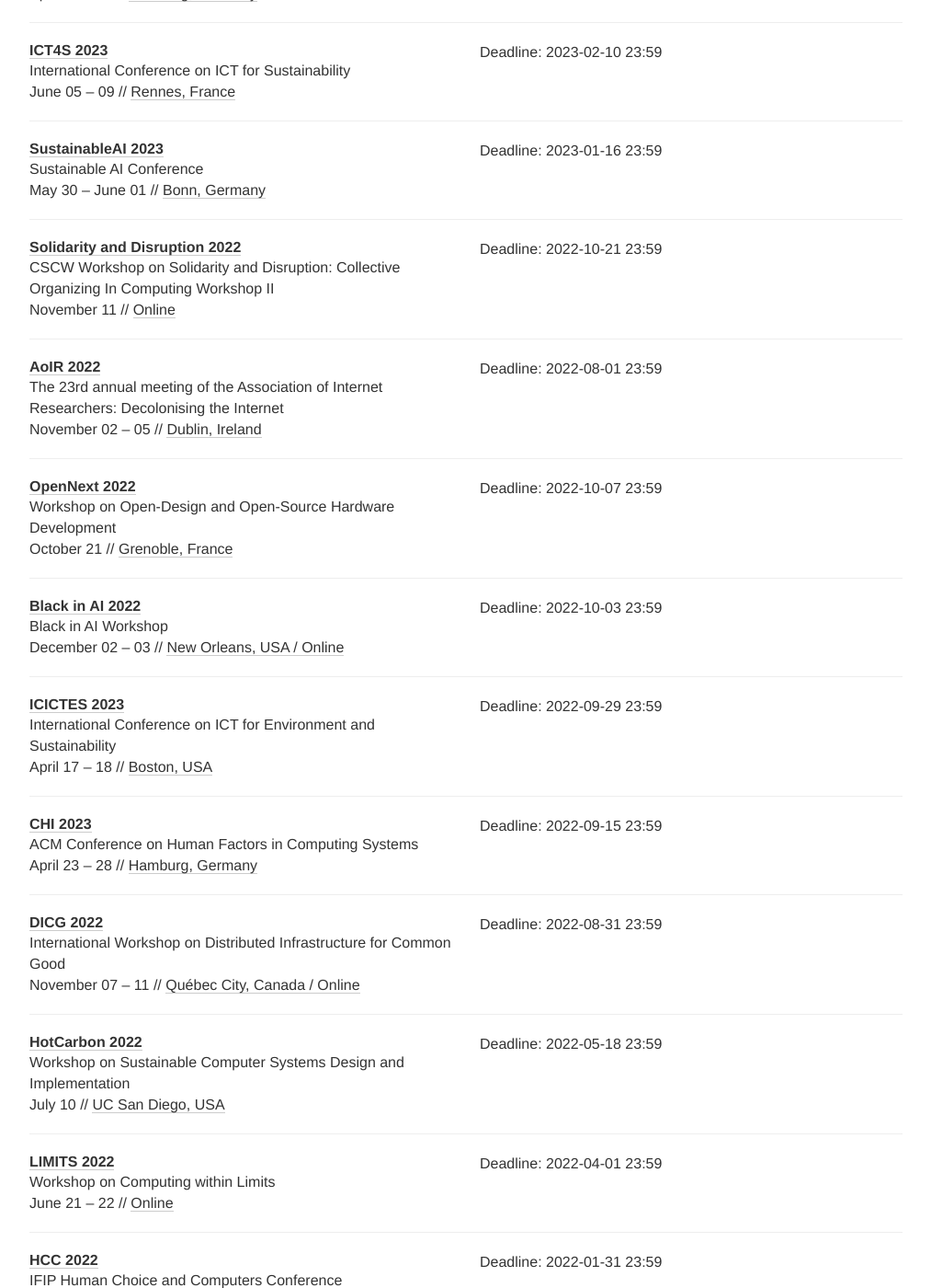
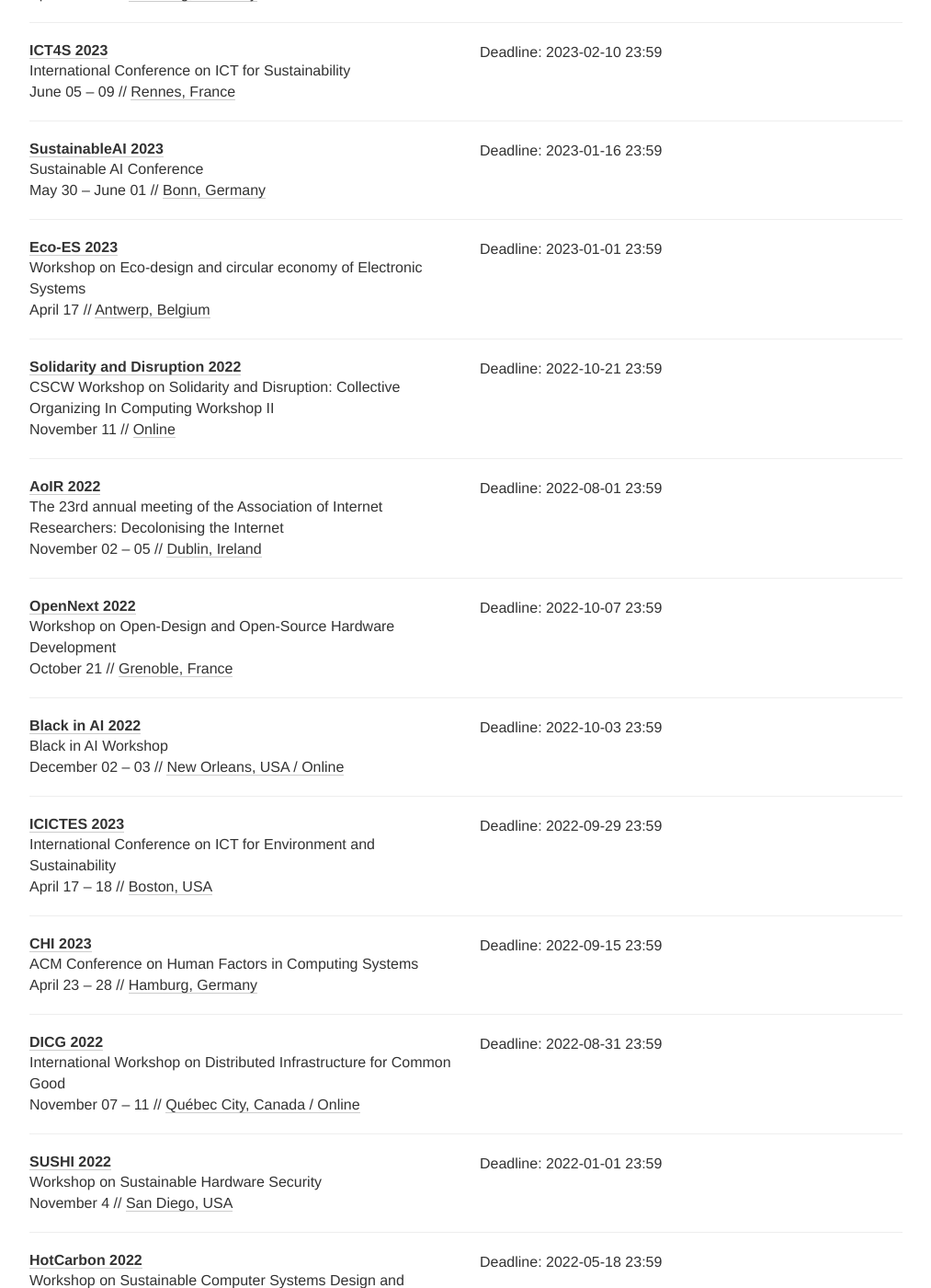
Before and after one commit to responsible-computing/responsible-computing.github.io, a Jekyll site: the page built from index.html, in a window 1280 px wide and 1400 px high, scrolled down 702 px. Shown: the whole window at 92% size, without its empty margins (133-1146 px from the left). Built offline with Jekyll 4.4.1, drawn with Linux system fonts in a browser that asks for light colours; nearby versions of some CDN libraries; comment, search, counter and statistics services are not loaded.

Commit message:
added two more workshops

```diff
--- a/_data/conferences.yml
+++ b/_data/conferences.yml
@@ -50,6 +50,16 @@
     - "2023-01-16 23:59"
   place: Bonn, Germany
   tags: [SOFT, ETPO, CONF]
+
+- name: Eco-ES
+  year: 2023
+  date: "April 17"
+  description: "Workshop on Eco-design and circular economy of Electronic Systems"
+  link: https://date23.date-conference.com/workshop/w01
+  deadline:
+    - "2023-01-01 23:59"
+  place: Antwerp, Belgium
+  tags: [HARD, SOFT, SHOP]
 
 - name: Solidarity and Disruption
   year: 2022
@@ -120,6 +130,16 @@
     - "2022-08-31 23:59"
   place: Québec City, Canada / Online
   tags: [SOFT, ETPO, HUCO, SHOP]
+
+- name: SUSHI
+  year: 2022
+  date: "November 4"
+  description: "Workshop on Sustainable Hardware Security"
+  link: https://hardwaresec.42sec.de/
+  deadline:
+    - "2022-01-01 23:59"
+  place: San Diego, USA
+  tags: [HARD, SHOP]
 
 - name: HotCarbon
   year: 2022
```
